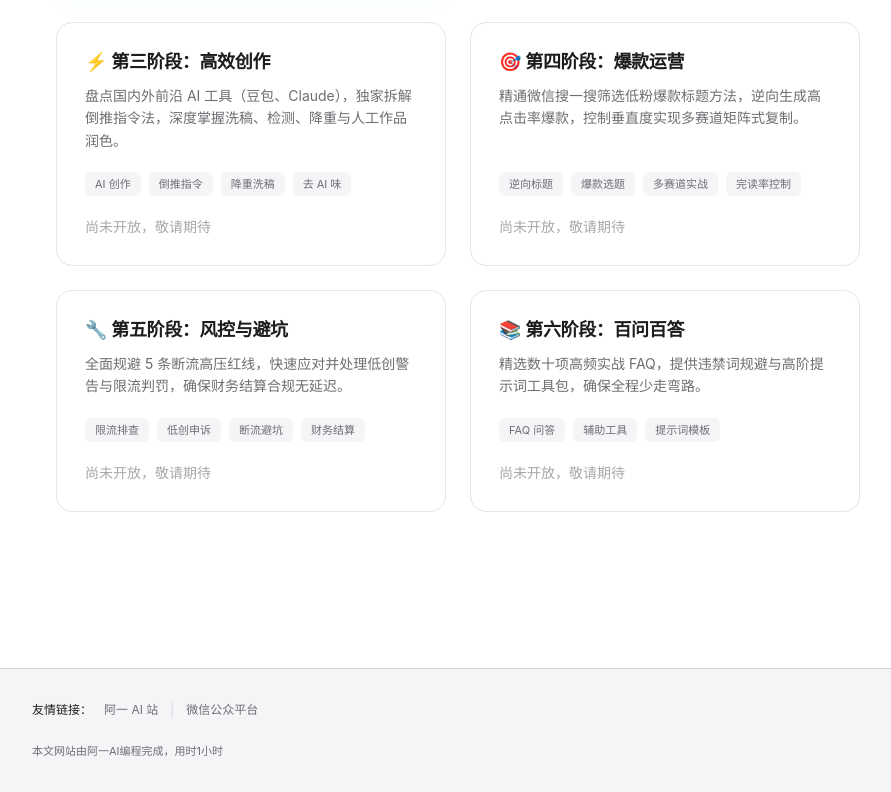
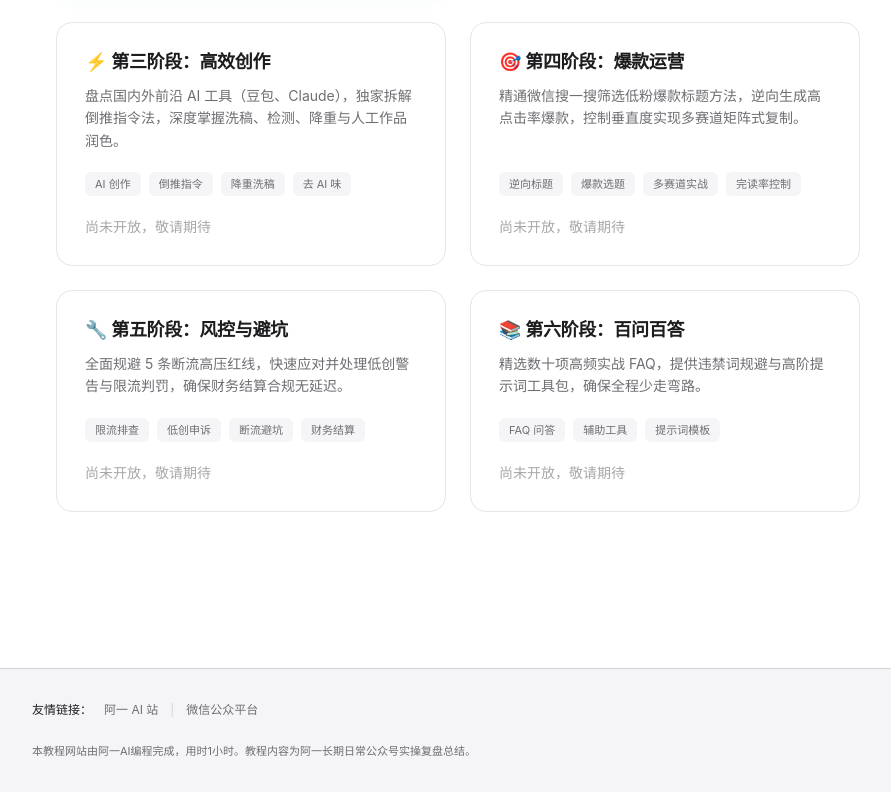
Before and after one commit to dushizhuma2025/ayi-gzhllz, a React app: page / in a window 1280 px wide. Shown: the part 1413-2205 px from the top of the page, without its empty margins (182-1073 px from the left). Built offline with nearby package versions, Linux system fonts and the light colour scheme.

Commit message:
chore: 更新 footer 版权与内容实操复盘声明文字

```diff
--- a/src/components/Footer.tsx
+++ b/src/components/Footer.tsx
@@ -15,7 +15,7 @@ export const Footer: React.FC = () => {
           </a>
         </div>
         <div className="footer-copyright">
-          本文网站由阿一AI编程完成，用时1小时
+          本教程网站由阿一AI编程完成，用时1小时。教程内容为阿一长期日常公众号实操复盘总结。
         </div>
       </div>
     </footer>
```
